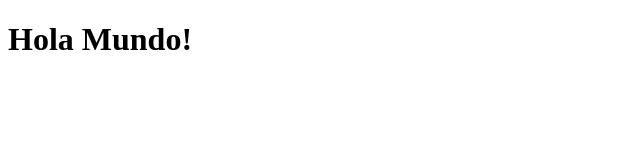
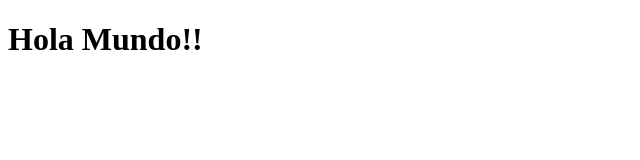
Before and after one commit to a24luiscn/2024-PPS-a24luiscn, a plain HTML site: page index.html in a window 1280 px wide. Shown: the full height of the page, 0-640 px from the left. Drawn offline with Linux system fonts and the light colour scheme.

Commit message:
comit de prueba 2

```diff
--- a/index.html
+++ b/index.html
@@ -6,7 +6,7 @@
 
 <body>
 
-    <h1>Hola Mundo!</h1>
+    <h1>Hola Mundo!!</h1>
 
 </body>
 </html>
```
